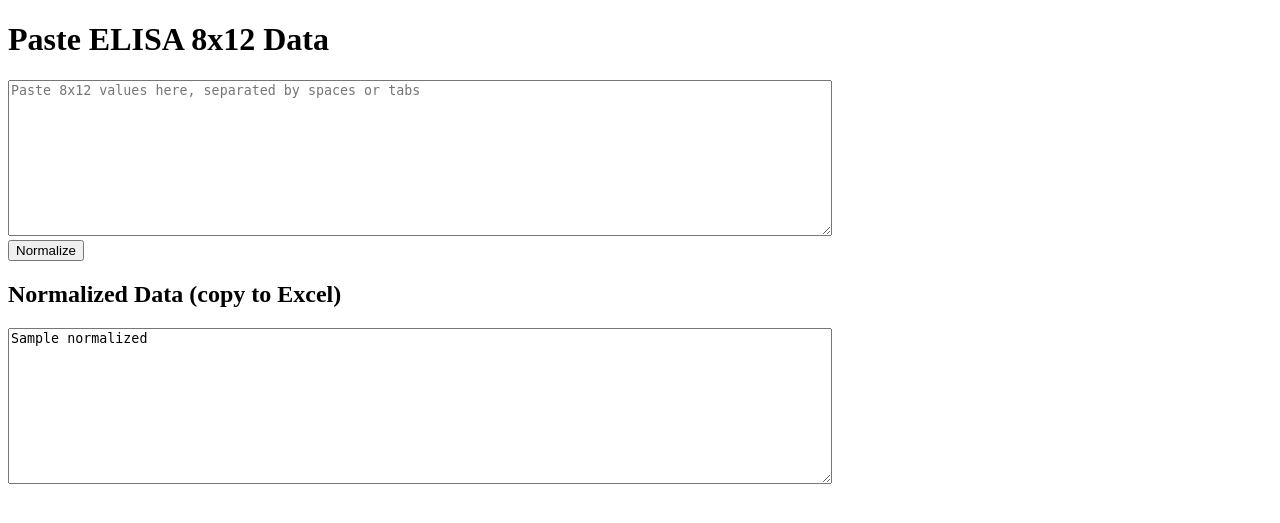
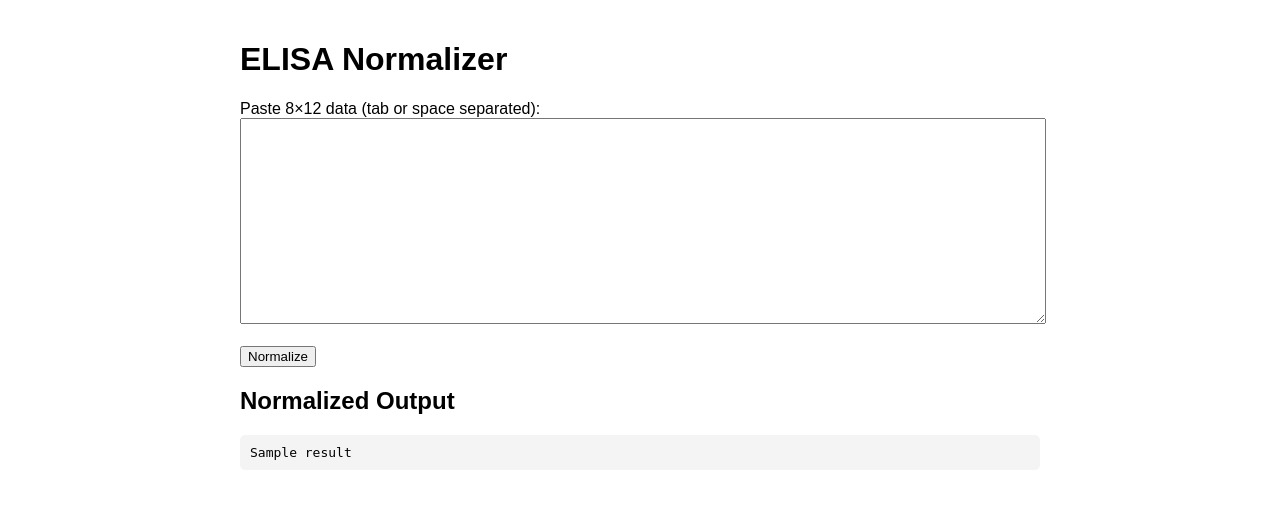
Before and after one commit to sscott97/elisanormalise, a Flask app: template templates/index.html in a window 1280 px wide. Shown: the top 523 px of the page. Run offline with Flask 3, Linux system fonts and the light colour scheme; the template is opened without the code that fills it: most values are stand-ins (such as "Sample title", 1, 10 or a date in 2020).

Commit message:
Initial working ELISA normalizer app

```diff
--- a/templates/index.html
+++ b/templates/index.html
@@ -2,17 +2,28 @@
 <html>
 <head>
     <title>ELISA Normalizer</title>
+    <style>
+        body { font-family: sans-serif; padding: 20px; max-width: 800px; margin: auto; }
+        textarea { width: 100%; height: 200px; font-family: monospace; }
+        pre { background: #f4f4f4; padding: 10px; border-radius: 5px; overflow-x: auto; }
+        .error { color: red; }
+    </style>
 </head>
 <body>
-    <h1>Paste ELISA 8x12 Data</h1>
-    <form method="post">
-        <textarea name="data" rows="10" cols="100" placeholder="Paste 8x12 values here, separated by spaces or tabs"></textarea><br>
+    <h1>ELISA Normalizer</h1>
+    <form method="POST">
+        <label for="raw_data">Paste 8×12 data (tab or space separated):</label><br>
+        <textarea name="raw_data" required>{{ request.form.get('raw_data', '') }}</textarea><br><br>
         <button type="submit">Normalize</button>
     </form>
 
-    {% if normalized %}
-        <h2>Normalized Data (copy to Excel)</h2>
-        <textarea rows="10" cols="100" readonly>{{ normalized }}</textarea>
+    {% if error %}
+    <p class="error">Error: {{ error }}</p>
+    {% endif %}
+
+    {% if result %}
+    <h2>Normalized Output</h2>
+    <pre>{{ result }}</pre>
     {% endif %}
 </body>
 </html>
```
